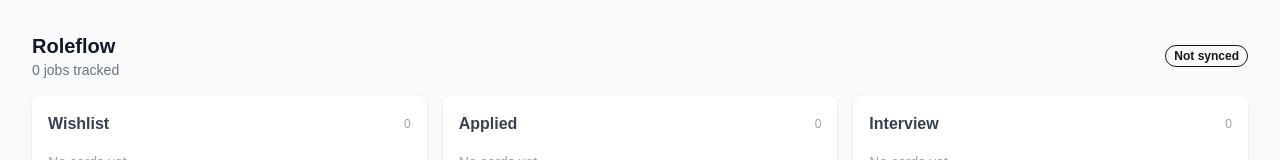
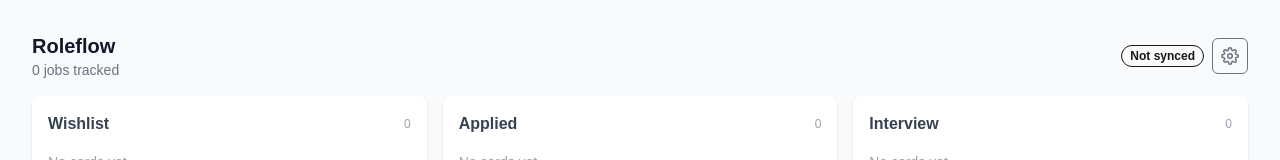
Before and after one commit to revlery/roleflow, a Next.js app: page / in a window 1280 px wide. Shown: the top 160 px of the page. Built offline with nearby package versions, Linux system fonts and the light colour scheme.

Commit message:
feat: extract Header component with settings button
Moves header markup out of page.tsx into a dedicated Header
component. Adds a settings gear button (custom SVG icon, no
external icon library) as an entry point for a future settings
panel — currently wired to a no-op.

```diff
--- /dev/null
+++ b/app/components/Header.tsx
@@ -0,0 +1,27 @@
+"use client";
+
+import SyncStatus from "./SyncStatus";
+import SettingsIcon from "./icons/SettingsIcon";
+
+export default function Header({ jobs, synced, onSettingsClick }) {
+  return (
+    <header className="px-8 pt-8 pb-4 flex justify-between items-center">
+      <div>
+        <h1 className="text-xl font-semibold text-text-primary">Roleflow</h1>
+        <p className="text-sm text-text-tertiary">
+          {jobs.length} job{jobs.length === 1 ? "" : "s"} tracked
+        </p>
+      </div>
+      <div className="flex items-center gap-2">
+        <SyncStatus synced={synced} />
+        <button
+          onClick={() => onSettingsClick?.()}
+          aria-label="Settings"
+          className="w-9 h-9 flex items-center justify-center rounded-md border border-border hover:bg-surface-2 text-text-tertiary"
+        >
+          <SettingsIcon size={18} />
+        </button>
+      </div>
+    </header>
+  );
+}
--- a/app/components/SyncStatus.tsx
+++ b/app/components/SyncStatus.tsx
@@ -1,3 +1,5 @@
+"use client";
+
 interface SyncStatusProps {
 	synced: boolean;
 }
--- /dev/null
+++ b/app/components/icons/SettingsIcon.tsx
@@ -0,0 +1,19 @@
+export default function SettingsIcon({ size = 18, className = "" }: { size?: number; className?: string }) {
+  return (
+    <svg
+      width={size}
+      height={size}
+      viewBox="0 0 24 24"
+      fill="none"
+      stroke="currentColor"
+      strokeWidth="2"
+      strokeLinecap="round"
+      strokeLinejoin="round"
+      className={className}
+      aria-hidden="true"
+    >
+      <path d="M12 15a3 3 0 1 0 0-6 3 3 0 0 0 0 6Z" />
+      <path d="M19.4 15a1.65 1.65 0 0 0 .33 1.82l.06.06a2 2 0 1 1-2.83 2.83l-.06-.06a1.65 1.65 0 0 0-1.82-.33 1.65 1.65 0 0 0-1 1.51V21a2 2 0 0 1-4 0v-.09A1.65 1.65 0 0 0 9 19.4a1.65 1.65 0 0 0-1.82.33l-.06.06a2 2 0 1 1-2.83-2.83l.06-.06a1.65 1.65 0 0 0 .33-1.82 1.65 1.65 0 0 0-1.51-1H3a2 2 0 0 1 0-4h.09A1.65 1.65 0 0 0 4.6 9a1.65 1.65 0 0 0-.33-1.82l-.06-.06a2 2 0 1 1 2.83-2.83l.06.06a1.65 1.65 0 0 0 1.82.33H9a1.65 1.65 0 0 0 1-1.51V3a2 2 0 0 1 4 0v.09a1.65 1.65 0 0 0 1 1.51 1.65 1.65 0 0 0 1.82-.33l.06-.06a2 2 0 1 1 2.83 2.83l-.06.06a1.65 1.65 0 0 0-.33 1.82V9a1.65 1.65 0 0 0 1.51 1H21a2 2 0 0 1 0 4h-.09a1.65 1.65 0 0 0-1.51 1Z" />
+    </svg>
+  );
+}
--- a/app/page.tsx
+++ b/app/page.tsx
@@ -4,6 +4,7 @@
 import { Job, JobStatus, STATUSES } from "./types";
 import JobCard from "./components/JobCard";
 import AddJobModal from "./components/AddJobModal";
+import Header from "./components/Header";
 import SyncStatus from "./components/SyncStatus";
 
 const STORAGE_KEY = "roleflow.jobs";
@@ -54,15 +55,7 @@
 
   return (
     <main className="flex-1 bg-surface-page">
-      <header className="px-8 pt-8 pb-4 flex justify-between items-center">
-        <div>
-          <h1 className="text-xl font-semibold text-text-primary">Roleflow</h1>
-          <p className="text-sm text-text-tertiary">
-            {jobs.length} job{jobs.length === 1 ? "" : "s"} tracked
-          </p>
-        </div>
-        <SyncStatus synced={synced} />
-      </header>
+      <Header jobs={jobs} synced={synced} onSettingsClick={() => {}} />
 
       <div className="flex gap-4 px-8 pb-8 items-start">
         {STATUSES.map((status) => {
```
